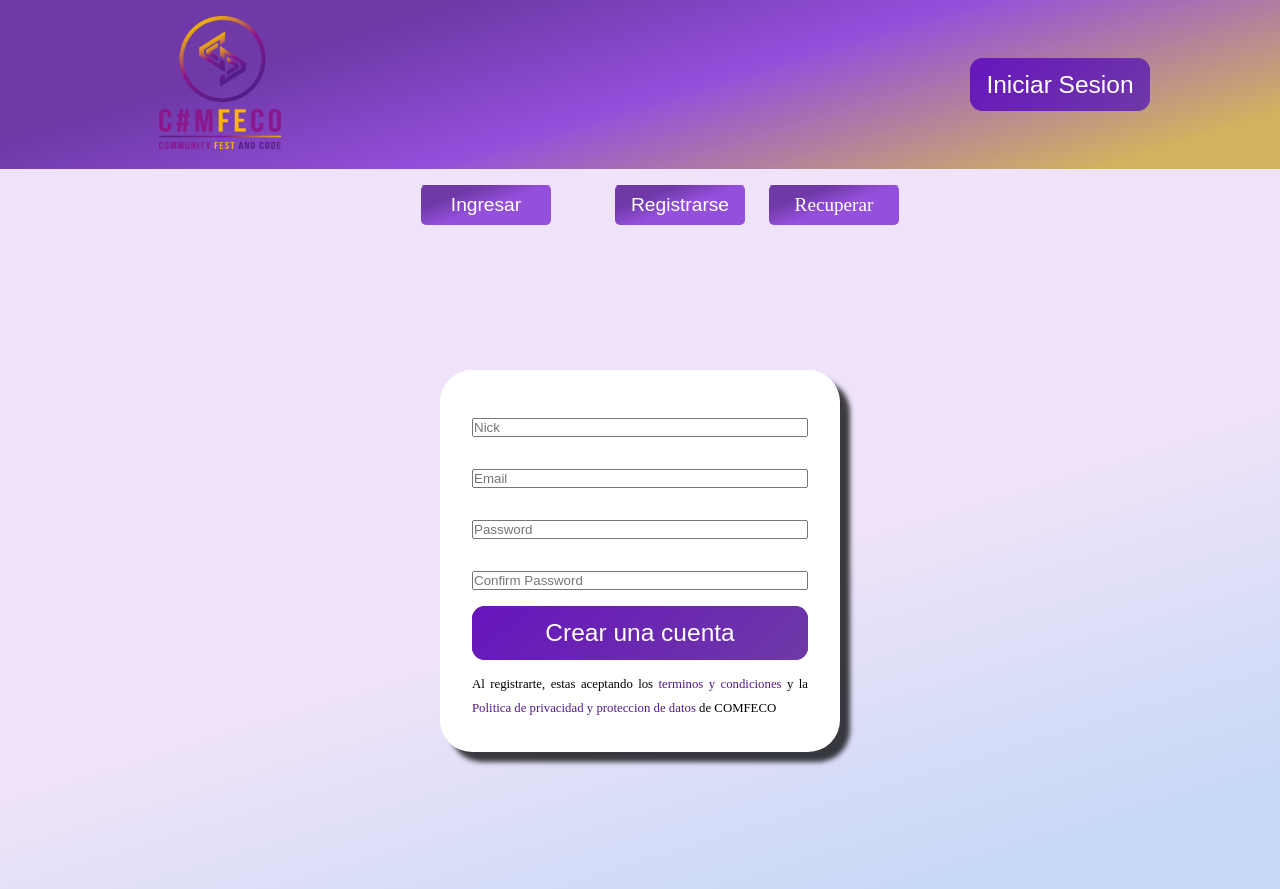
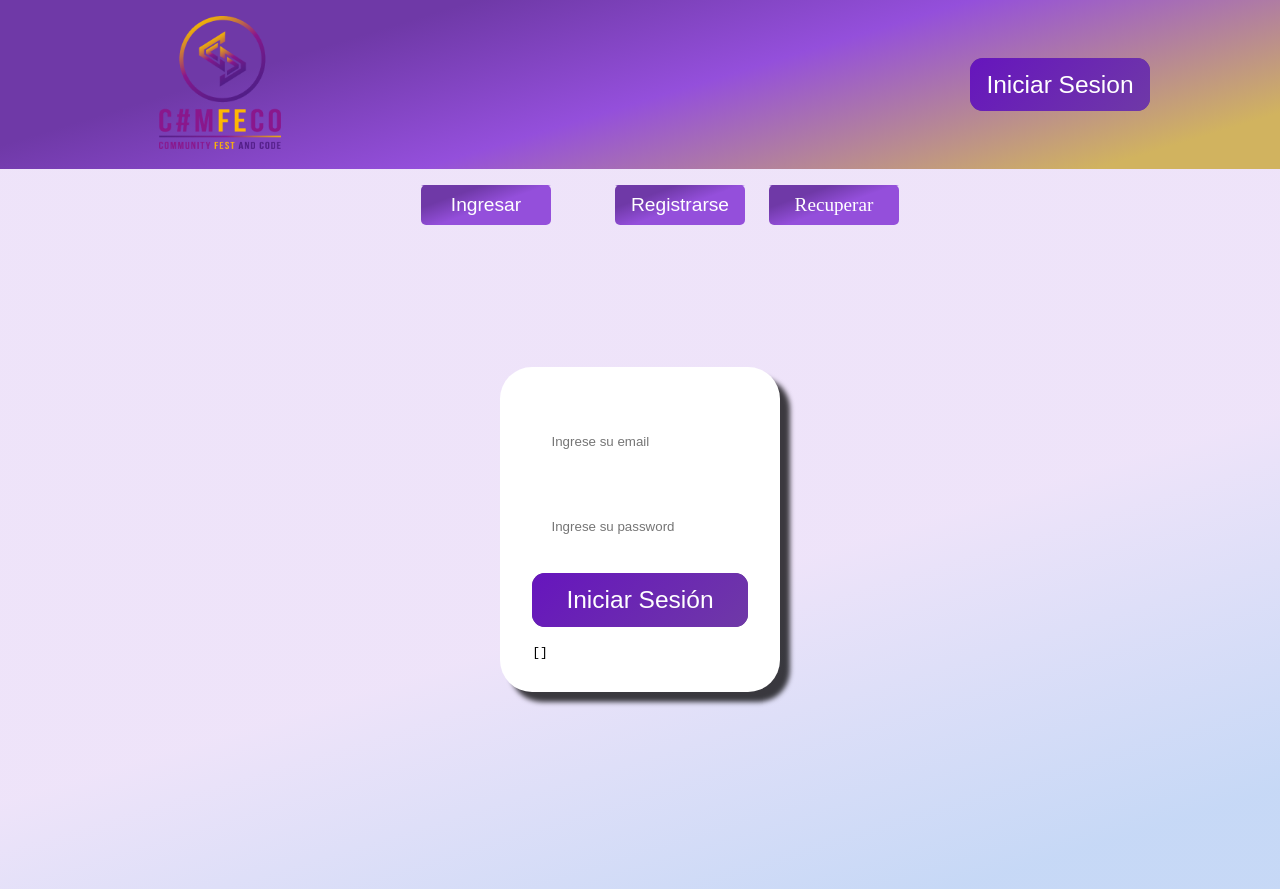
Before and after one commit to Comunidad-de-Programadores/team-react-2-comfeco, a React (Create React App) app: page /auth/login in a window 1280 px wide. Built offline with nearby package versions, Linux system fonts and the light colour scheme.

Commit message:
se agrego el inicio de sesion con google y se configuro firebase con Context

```diff
--- a/package.json
+++ b/package.json
@@ -6,6 +6,7 @@
     "@testing-library/jest-dom": "^5.11.9",
     "@testing-library/react": "^11.2.5",
     "@testing-library/user-event": "^12.7.0",
+    "firebase": "^8.2.9",
     "p5": "^1.2.0",
     "react": "^17.0.1",
     "react-dom": "^17.0.1",
--- a/src/App.js
+++ b/src/App.js
@@ -1,14 +1,21 @@
-import React from 'react'
+import React, { useState } from 'react'
 
 import Navegacion from './components/Navegacion';
+import { AuthContext } from './context/AuthContext';
 import { AppRouter } from './router/AppRouter';
 
 
 const App = () => {
+
+   const [user, setUser] = useState([]);
+
    return (
-      <div>
+      <AuthContext.Provider value={ {
+         user,
+         setUser
+      } } >
          <AppRouter/>
-      </div>
+      </AuthContext.Provider>
    );
 };
 
--- /dev/null
+++ b/src/actions/auth.js
@@ -0,0 +1,14 @@
+import { firebase, googleAuthProvider } from '../firebase/firebase-config'
+
+
+export const startGoogleLogin = ( setData ) => {
+    firebase.auth().signInWithPopup( googleAuthProvider )
+        .then(( { user } ) => {
+            login( user.uid, user.displayName, setData );
+        })
+}
+
+export const login = ( uid, displayName, setData ) => {
+    const data = { uid, displayName };
+    setData( data )
+};
--- a/src/components/LoginUsuario/LoginApp.js
+++ b/src/components/LoginUsuario/LoginApp.js
@@ -1,4 +1,4 @@
-import React, { useState } from 'react';
+import React, { useContext, useState } from 'react';
 import { Link } from 'react-router-dom';
 import Navegacion from '../Navegacion';
 import AnimationLogin from './animation/AnimationLogin';
@@ -6,7 +6,9 @@ import LoginUsuario from './LoginUsuario';
 import RegistrarUsuario from './RegistrarUsuario';
 
 const LoginApp = () => {
-   const [registro, setRegistro] = useState('Registrarse');
+
+   const [registro, setRegistro] = useState('Ingresar');
+
 
    const handleToggle = (e) => {
       setRegistro('Ingresar');
--- a/src/components/LoginUsuario/LoginUsuario.js
+++ b/src/components/LoginUsuario/LoginUsuario.js
@@ -1,14 +1,26 @@
-import React from 'react';
+import React, { useContext } from 'react';
 import { useForm } from 'react-hook-form';
+import { startGoogleLogin } from '../../actions/auth';
+import { AuthContext } from '../../context/AuthContext';
 
 const LoginUsuario = () => {
+
    const { register, errors, clearErrors, handleSubmit } = useForm();
+
+   const { user, setUser } = useContext( AuthContext );
+
 
    function manejarSubmit(data) {
       console.log(data);
       clearErrors();
    }
 
+   const handleGoogleLogin = ( e ) => {
+      e.preventDefault();
+
+      startGoogleLogin( setUser );
+
+   }
    return (
       <div className="login-form">
          <form
@@ -44,9 +56,17 @@ const LoginUsuario = () => {
                <span className="errors-msg"> Password es requerido </span>
             )}
 
-            <button type="submit" value="Ingresar" className="btn btn-purple">
+            <button type="submit" value="Ingresar" className="btn btn-purple" onClick={ handleGoogleLogin } >
                Iniciar Sesión
             </button>
+
+            <br/>
+            <pre>
+
+               {
+                  JSON.stringify( user )
+               }
+            </pre>
          </form>
       </div>
    );
--- /dev/null
+++ b/src/context/AuthContext.js
@@ -0,0 +1,3 @@
+import { createContext } from "react";
+
+export const AuthContext = createContext();
--- /dev/null
+++ b/src/firebase/firebase-config.js
@@ -0,0 +1,28 @@
+import firebase from 'firebase';
+import 'firebase/firestore';
+import 'firebase/auth';
+
+const firebaseConfig = {
+    apiKey: "AIzaSyCjFhHKwYL3SyyfFJ-68r3bwiqgdEljrfs",
+    authDomain: "team-react-2.firebaseapp.com",
+    projectId: "team-react-2",
+    storageBucket: "team-react-2.appspot.com",
+    messagingSenderId: "145023215842",
+    appId: "1:145023215842:web:ebcc0884711e31a09296bb",
+    measurementId: "G-RLRRS3NJ10"
+};
+
+// Initialize Firebase
+firebase.initializeApp(firebaseConfig);
+
+// base de datos
+const db = firebase.firestore();
+
+// proveedor de google
+const googleAuthProvider = new firebase.auth.GoogleAuthProvider();
+
+export {
+    db,
+    googleAuthProvider,
+    firebase
+}
```
Also changed, not shown: src/router/AppRouter.js (+14 -2 lines), 1 other file (tests, documents, lock files or other folders).
